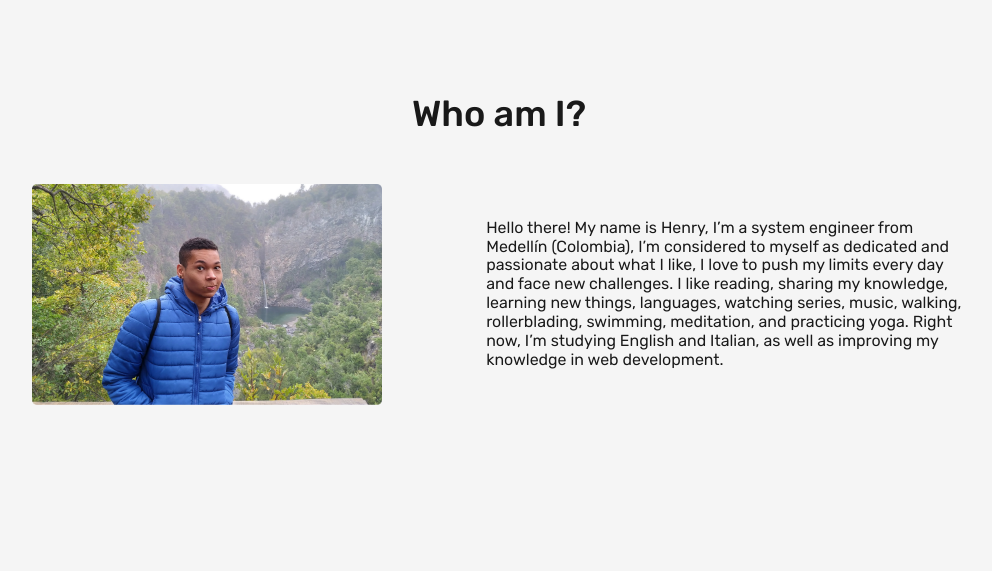
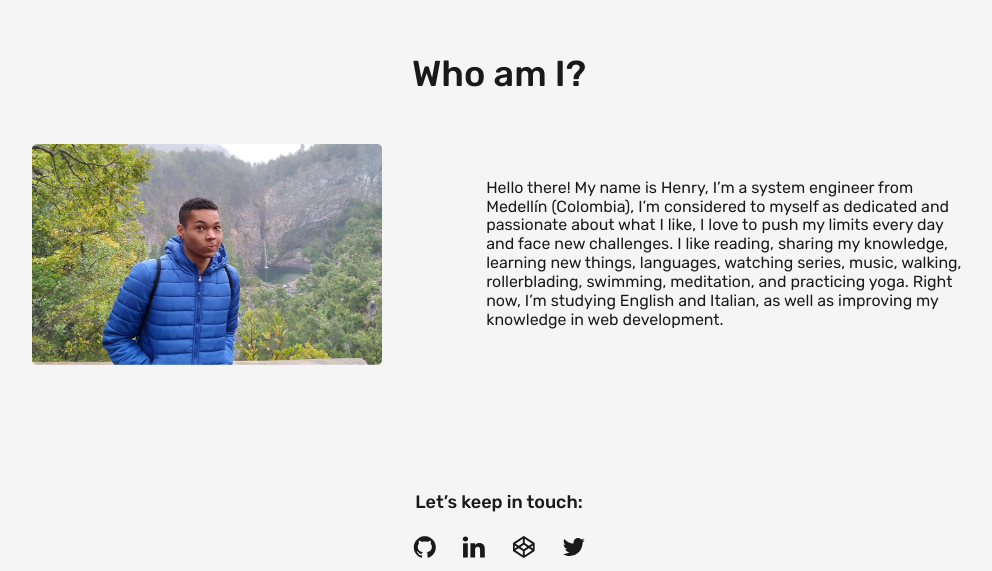
Before and after one commit to henryzarza/personal-page, a React (Create React App) app: page / in a window 1280 px wide. Shown: the part 909-1480 px from the top of the page, without its empty margins (141-1133 px from the left). Built offline with nearby package versions, Linux system fonts and the light colour scheme; no server answers.

Commit message:
General fixes

```diff
--- a/src/components/BlackCard/styles.module.css
+++ b/src/components/BlackCard/styles.module.css
@@ -1,6 +1,8 @@
 .img {
   border-radius: 0.25rem;
+  height: 12.5rem;
   margin-bottom: 1rem;
+  object-fit: contain;
   width: 100%;
 }
 
--- a/src/sections/Footer/styles.module.css
+++ b/src/sections/Footer/styles.module.css
@@ -19,7 +19,7 @@
 }
 
 .icon {
-  margin-left: 0.2rem;
+  margin: 0 0.2rem;
 }
 
 .link {
--- a/src/sections/WhoIAm/styles.module.css
+++ b/src/sections/WhoIAm/styles.module.css
@@ -1,7 +1,7 @@
 .container {
   display: flex;
   flex-direction: column;
-  min-height: 100vh;
+  min-height: 90vh;
   padding: 3.13rem 1rem;
 }
 
```
